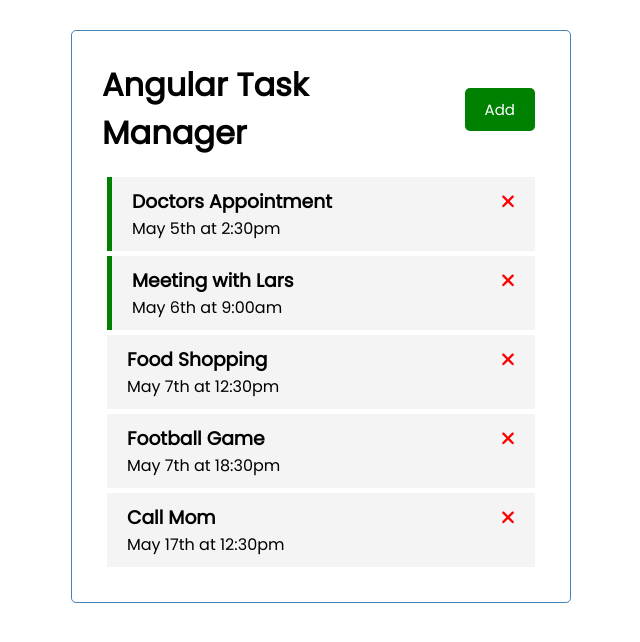
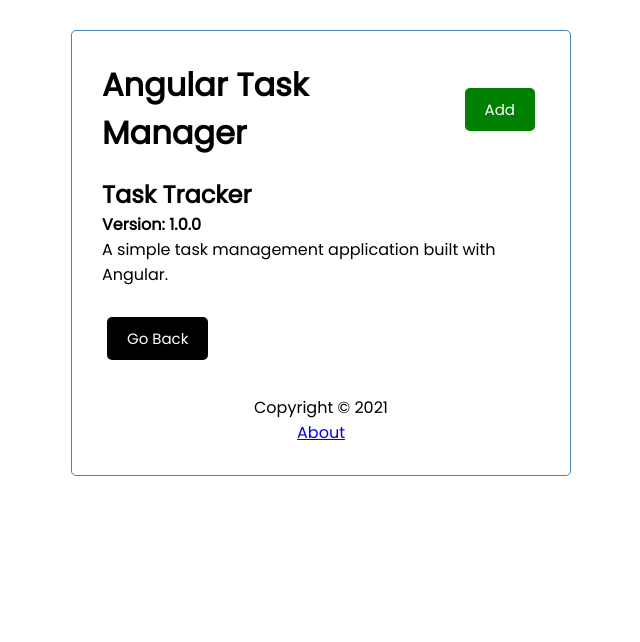
Before and after one commit to Robbie-Corcoran/angular-task-manager, an Angular app in the folder angular-task-manager/: page /about in a window 1280 px wide. Before the commit this address led to /. Shown: the top 642 px of the page, without its empty margins (319-959 px from the left). Built offline with nearby package versions, Linux system fonts and the light colour scheme; data requests are answered from the project's data file.

Commit message:
Routing setup with About and Footer

```diff
--- a/angular-task-manager/src/app/app.component.html
+++ b/angular-task-manager/src/app/app.component.html
@@ -1,4 +1,5 @@
 <div class="container">
   <app-header></app-header>
-  <app-tasks></app-tasks>
+  <router-outlet></router-outlet>
+  <app-footer></app-footer>
 </div>
--- a/angular-task-manager/src/app/app.component.ts
+++ b/angular-task-manager/src/app/app.component.ts
@@ -2,11 +2,12 @@
 import { RouterOutlet } from '@angular/router';
 import { HeaderComponent } from './components/header/header.component';
 import { TasksComponent } from './components/tasks/tasks.component';
+import { FooterComponent } from './components/footer/footer.component';
 
 @Component({
   selector: 'app-root',
   standalone: true,
-  imports: [RouterOutlet, HeaderComponent, TasksComponent],
+  imports: [RouterOutlet, HeaderComponent, TasksComponent, FooterComponent],
   templateUrl: './app.component.html',
   styleUrl: './app.component.scss'
 })
--- a/angular-task-manager/src/app/app.config.ts
+++ b/angular-task-manager/src/app/app.config.ts
@@ -1,6 +1,5 @@
 import { ApplicationConfig, provideZoneChangeDetection } from '@angular/core';
 import { provideRouter } from '@angular/router';
-
 import { routes } from './app.routes';
 import { provideClientHydration } from '@angular/platform-browser';
 import { provideHttpClient } from '@angular/common/http';
--- a/angular-task-manager/src/app/app.routes.ts
+++ b/angular-task-manager/src/app/app.routes.ts
@@ -1,3 +1,8 @@
 import { Routes } from '@angular/router';
+import { TasksComponent } from './components/tasks/tasks.component';
+import { AboutComponent } from './components/about/about.component';
 
-export const routes: Routes = [];
+export const routes: Routes = [
+    {path: '', component: TasksComponent},
+    {path: 'about', component: AboutComponent},
+];
--- /dev/null
+++ b/angular-task-manager/src/app/components/about/about.component.html
@@ -0,0 +1,7 @@
+<div>
+    <h2>Task Tracker</h2>
+    <h4>Version: 1.0.0</h4>
+    <p>A simple task management application built with Angular.</p>
+    <br>
+    <a class="btn" routerLink="/" routerLinkActive="active">Go Back</a>
+</div>
--- /dev/null
+++ b/angular-task-manager/src/app/components/footer/footer.component.html
@@ -0,0 +1,4 @@
+<footer>
+    <p>Copyright &copy; 2021</p>
+    <a routerLink="/about" routerLinkActive="active">About</a>
+</footer>
--- /dev/null
+++ b/angular-task-manager/src/app/components/footer/footer.component.scss
@@ -0,0 +1,4 @@
+footer {
+    margin-top: 30px;
+    text-align: center;
+}
```
Also changed, not shown: angular-task-manager/src/app/components/about/about.component.ts (added, +13 -0 lines), angular-task-manager/src/app/components/footer/footer.component.ts (added, +13 -0 lines), angular-task-manager/src/app/components/about/about.component.scss (added), 2 other files (tests, documents, lock files or other folders).
